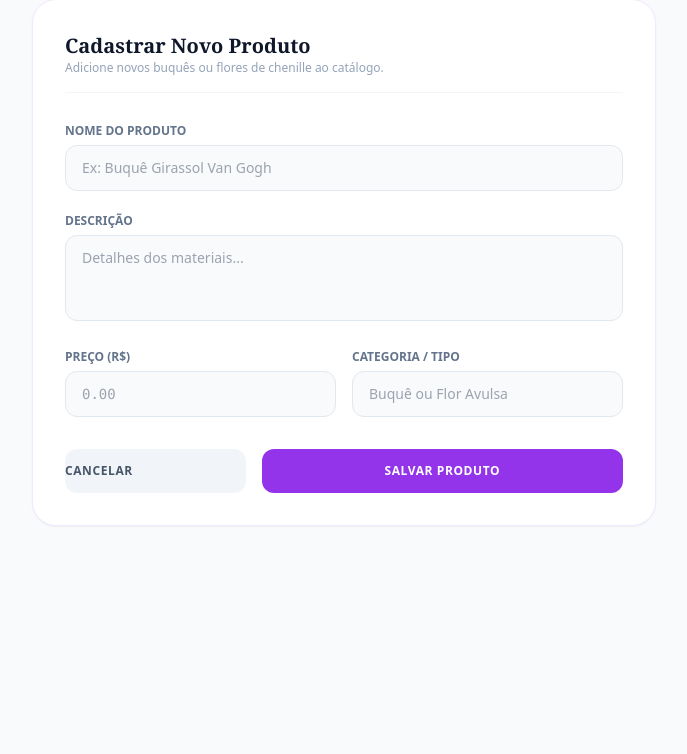
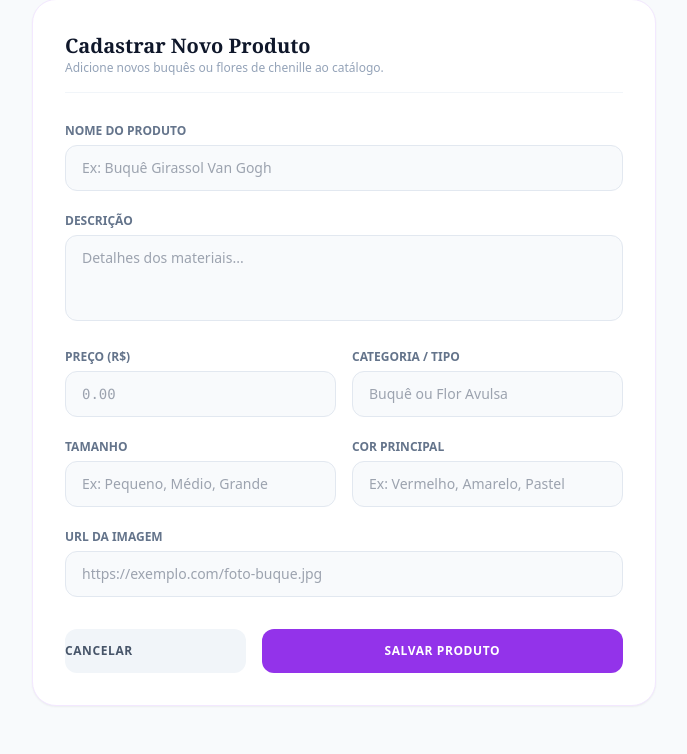
Before and after one commit to mariaclara2025/FloraAtelier, a Node server app: template views/novo_produto.html in a window 1280 px wide. Shown: the part 49-803 px from the top of the page, without its empty margins (296-983 px from the left). Before the commit the page ends 575 px from the top, so only its background shows below. Run offline with Node 20, Linux system fonts and the light colour scheme; the template is opened without the code that fills it, so the values that code supplies are empty; some libraries are stand-ins or nearby versions.

Commit message:
Atualizei forms de confirmação e novo pedido

```diff
--- a/src/server.js
+++ b/src/server.js
@@ -193,15 +193,24 @@ app.get('/finalizar_compra', verificarLogado, async (req, res) => {
 
     const total = carrinho.reduce((acc, item) => acc + (item.preco * item.quantidade), 0);
     try {
-        await prisma.pedido.create({
+        const novoPedido = await prisma.pedido.create({
             data: {
                 idCliente: req.session.usuarioId,
                 total: total,
                 status: 'Em Análise'
             }
         });
+
+        const listaItens = carrinho
+            .map(item => `• ${item.quantidade}x ${item.nome} (R$ ${(item.preco * item.quantidade).toFixed(2)})`)
+            .join('\n');
+
+        const mensagemWpp = `Olá! Acabei de fazer o pedido *#${novoPedido.id}* no *Flora Atelier* 🌸\n\n*Resumo do Pedido:*\n${listaItens}\n\n*Total:* R$ ${total.toFixed(2)}\n\nEm caso de dúvidas, gostaria de acompanhar por aqui!`;
+
+       const numeroWpp = '5583982060613';
+const linkWpp = `https://wa.me/${numeroWpp}?text=${encodeURIComponent(mensagemWpp)}`;
         req.session.carrinho = [];
-        res.render('confirmacao');
+        res.render('confirmacao', { linkWpp, pedidoId: novoPedido.id });
     } catch (error) {
         res.status(500).send('Erro ao finalizar o pedido.');
     }
@@ -252,6 +261,8 @@ app.get('/novo_produto', verificarLogado, verificarAdmin, (req, res) => {
 app.post('/novo_produto', verificarLogado, verificarAdmin, async (req, res) => {
     const { nome, descricao, preco, imagem, tipo, tamanho, cor_principal } = req.body;
     try {
+        console.log("Entrou no try")
+        console.log(preco, typeof preco)
         await prisma.produto.create({
             data: {
                 nome,
@@ -260,11 +271,13 @@ app.post('/novo_produto', verificarLogado, verificarAdmin, async (req, res) => {
                 imagem: imagem || '',
                 tipo,
                 tamanho: tamanho || 'Padrão',
-                cor_principal: cor_principal || 'Variado'
+                corPrincipal: cor_principal || 'Variado'
             }
         });
+        console.log("Passou a ligação do banco")
         res.redirect('/dashboard');
     } catch (error) {
+        console.error(error)
         res.status(500).send('Erro ao cadastrar novo produto.');
     }
 });
--- a/views/novo_produto.html
+++ b/views/novo_produto.html
@@ -14,7 +14,6 @@
                 <p class="text-xs text-slate-400">Adicione novos buquês ou flores de chenille ao catálogo.</p>
             </div>
 
-            <!-- Alerta de Mensagem -->
             <% if (typeof mensagem !== 'undefined' && mensagem) { %>
                 <div class="bg-purple-50 border border-purple-200 text-purple-700 text-xs px-4 py-3 rounded-xl font-medium">
                     <%= mensagem %>
@@ -40,8 +39,23 @@
                         <input type="text" name="tipo" required placeholder="Buquê ou Flor Avulsa" class="w-full bg-slate-50 border border-slate-200 rounded-xl px-4 py-3 text-sm outline-none">
                     </div>
                 </div>
+                <div class="grid grid-cols-2 gap-4">
+                    <div class="space-y-1">
+                        <label class="text-xs font-bold text-slate-500 uppercase">Tamanho</label>
+                        <input type="text" name="tamanho" placeholder="Ex: Pequeno, Médio, Grande" class="w-full bg-slate-50 border border-slate-200 rounded-xl px-4 py-3 text-sm outline-none">
+                    </div>
+                    <div class="space-y-1">
+                        <label class="text-xs font-bold text-slate-500 uppercase">Cor Principal</label>
+                        <input type="text" name="cor_principal" placeholder="Ex: Vermelho, Amarelo, Pastel" class="w-full bg-slate-50 border border-slate-200 rounded-xl px-4 py-3 text-sm outline-none">
+                    </div>
+                </div>
+
+                <div class="space-y-1">
+                    <label class="text-xs font-bold text-slate-500 uppercase">URL da Imagem</label>
+                    <input type="text" name="imagem" placeholder="https://exemplo.com/foto-buque.jpg" class="w-full bg-slate-50 border border-slate-200 rounded-xl px-4 py-3 text-sm outline-none">
+                </div>
                 <div class="pt-4 flex gap-4">
-                    <a href="/dashboard" class="w-1/3 bg-slate-100 text-slate-600 font-bold text-xs py-3.5 rounded-xl text-center uppercase tracking-wider flex items-center justify-content">Cancelar</a>
+                    <a href="/novo_produto" class="w-1/3 bg-slate-100 text-slate-600 font-bold text-xs py-3.5 rounded-xl text-center uppercase tracking-wider flex items-center justify-content">Cancelar</a>
                     <button type="submit" class="w-2/3 bg-purple-600 hover:bg-purple-700 text-white font-bold text-xs py-3.5 rounded-xl uppercase tracking-wider transition-all">Salvar Produto</button>
                 </div>
             </form>
```
Also changed, not shown: views/confirmacao.html (+7 -0 lines), views/login.html (+22 -1 lines), prisma/flora_atelier.sqlite.
